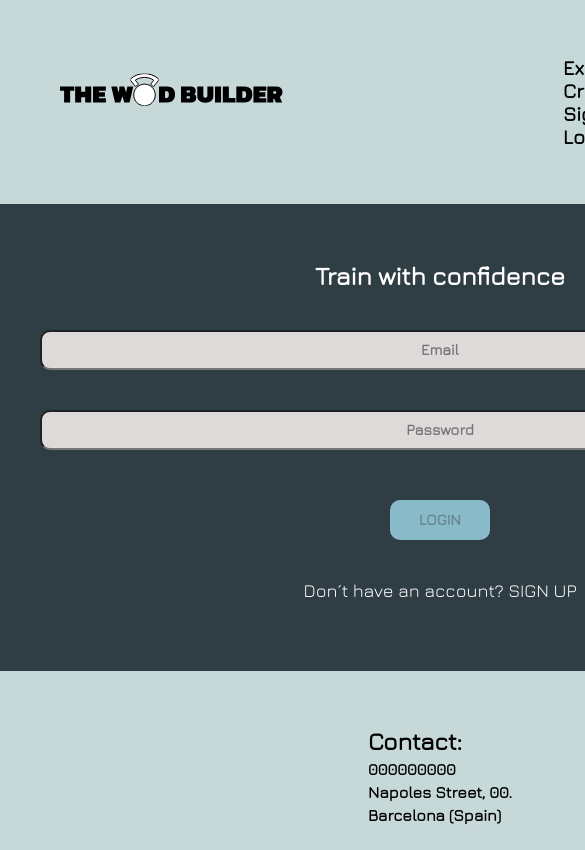
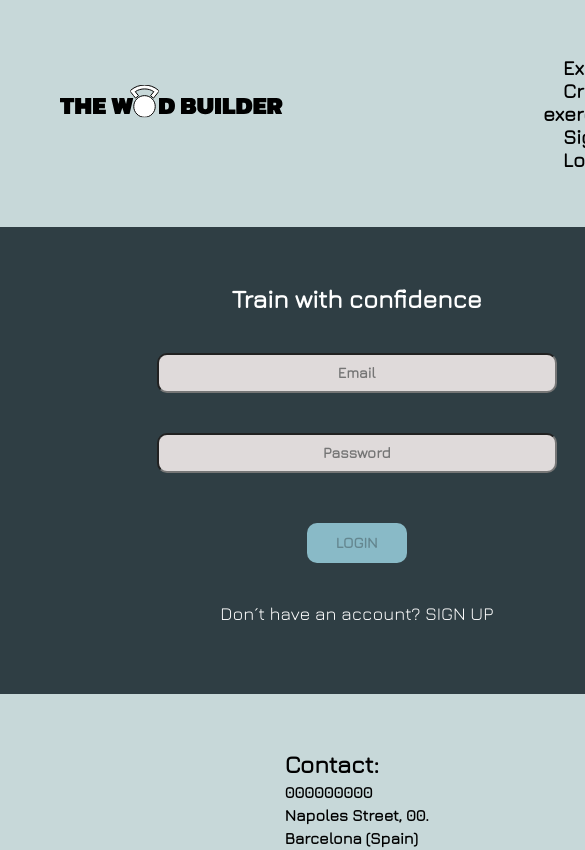
Before and after one commit to bertarosalia/berta-floran-front-The-Wod-Builder, a React (Create React App) app: page /login in a window 390 px wide. Shown: the top 850 px of the page, 585 px wide, since content can reach past the window. Built offline with nearby package versions, Linux system fonts and the light colour scheme; no server answers.

Commit message:
add media queries to login form

```diff
--- a/src/components/LoginForm/LoginFormStyled.ts
+++ b/src/components/LoginForm/LoginFormStyled.ts
@@ -7,6 +7,7 @@ const LoginFormStyled = styled.div`
     flex-direction: column;
     justify-content: center;
     margin: 40px;
+    align-items: center;
   }
 
   .login-form__title {
@@ -23,7 +24,7 @@ const LoginFormStyled = styled.div`
   }
 
   .login-form__input {
-    width: 800px;
+    width: 400px;
     height: 40px;
     background-color: ${styledMainTheme.inputs};
     font-family: ${styledMainTheme.primaryFont};
@@ -31,10 +32,10 @@ const LoginFormStyled = styled.div`
     font-weight: bolder;
     border-radius: 10px;
     margin: 10px 0 30px;
-    cursor: text;
     text-align: center;
-    @media (max-width: 320px) {
-      width: 500px;
+    @media (min-width: 700px) {
+      width: 800px;
+      cursor: text;
     }
   }
 
@@ -56,23 +57,28 @@ const LoginFormStyled = styled.div`
     font-size: 15px;
     font-family: ${styledMainTheme.primaryFont};
     background-color: ${styledMainTheme.buttonBig};
-    cursor: pointer;
     margin: 20px;
     margin-bottom: 40px;
+    @media (min-width: 700px) {
+      cursor: pointer;
 
-    &:hover {
-      background-color: inherit;
-      outline: auto;
+      &:hover {
+        background-color: inherit;
+        outline: auto;
+      }
     }
   }
 
   .login-form__register {
     margin-bottom: 30px;
-    cursor: pointer;
     font-size: 18px;
     color: ${styledMainTheme.white};
-    &:hover {
-      font-weight: bold;
+    @media (min-width: 700px) {
+      cursor: pointer;
+
+      &:hover {
+        font-weight: bold;
+      }
     }
   }
 `;
```
